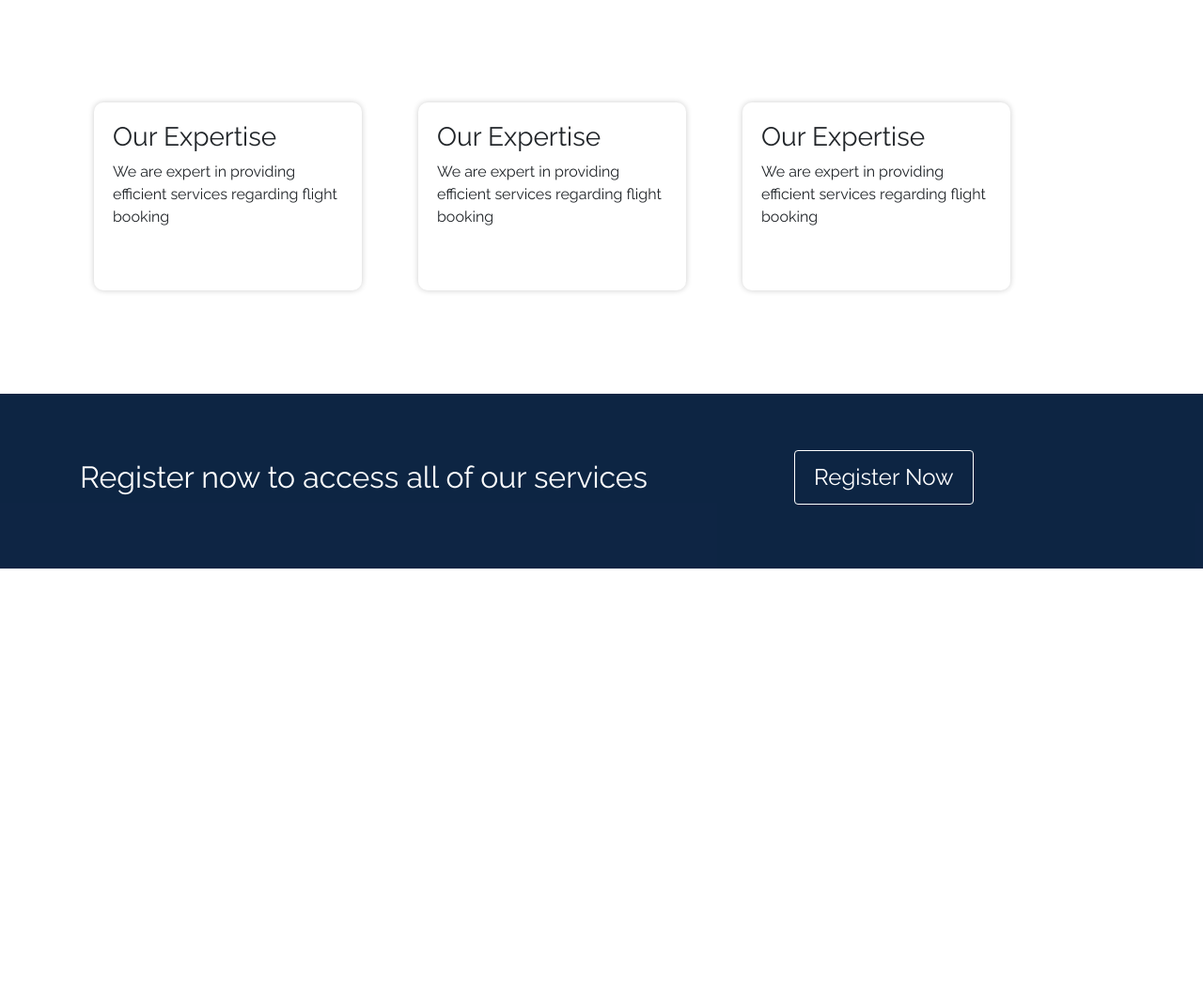
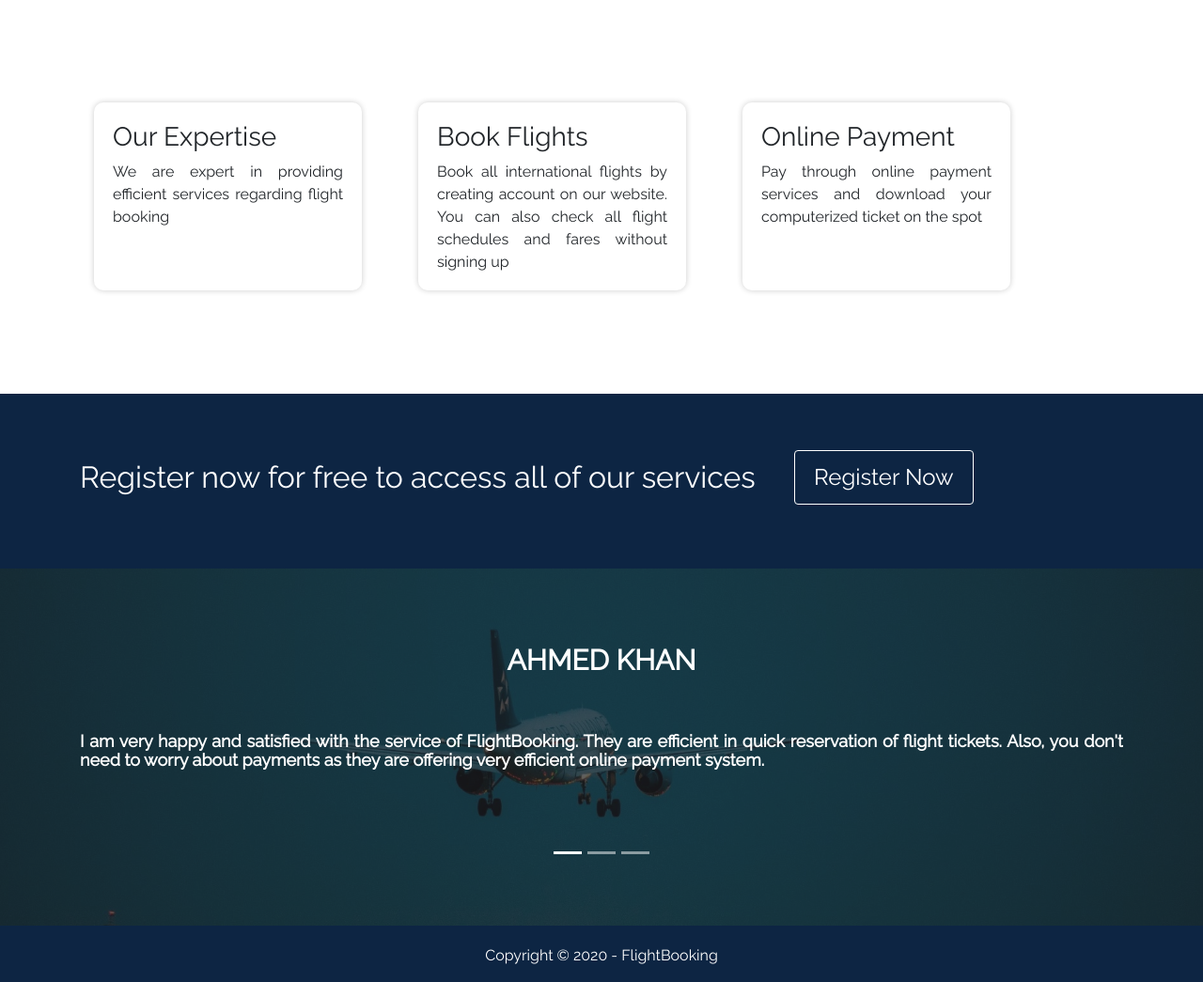
Before and after one commit to talha-programmer/flight-booking, a PHP site: page / in a window 1280 px wide. Shown: the part 482-1527 px from the top of the page at 94% size. Before the commit the page ends 1087 px from the top, so only its background shows below. Run offline with PHP 8.4, Linux system fonts and the light colour scheme.

Commit message:
Finished homepage: included testimonials, minor changes in css and some code refactor

```diff
--- a/include/footer.php
+++ b/include/footer.php
@@ -1,3 +1,26 @@
+<footer class="footer" style="padding-top: 20px;">
+
+    <div class="container">
+
+        <div class="row">
+
+            <div class="col-md-12">
+
+                <div id="copyright">
+
+                    <p>Copyright &copy; 2020 <a href="#"> - FlightBooking </a></p>
+
+                </div>
+
+            </div>
+
+
+        </div>
+    </div>
+
+
+
+</footer>
 
 </body>
 </html>
--- a/public/css/style.css
+++ b/public/css/style.css
@@ -1,3 +1,4 @@
+/*-------Generic CSS----------*/
 * {
     margin: 0;
     padding: 0;
@@ -7,20 +8,20 @@ body{
     font-family: 'Raleway', 'sans-serif';
     overflow-x: hidden;
     overflow-y: scroll;
+    min-height: 100vh;
 }
 
-.form_with_shadow {
-    padding: 40px;
-    margin: 40px;
-    box-shadow: 0px 2px 18px 0px rgba(0,0,0,0.3);
+p {
+    text-align: justify;
 }
 
-/*Error labels*/
-.error {
-    color: red;
-    font-size: small;
+.btn-primary {
+    background-color: #092140fa;
+    border-color: #092140fa;
 }
 
+
+/*--------Home Page-------*/
 #section_1 {
     background-image: url("../images/flight1.jpg");
     background-size: cover;
@@ -40,8 +41,6 @@ body{
     font-size: x-large;
     padding: 20px 40px;
     margin-top: 5px;
-    background-color: #092140fa;
-    border-color: #092140fa;
     text-transform: uppercase;
 }
 
@@ -64,3 +63,70 @@ body{
     background-color: transparent;
     border-color: white;
 }
+
+.footer {
+    background-color: #092140fa;
+}
+
+#copyright p, #copyright a {
+    text-align: center;
+    color: white;
+}
+
+
+.testimonial{
+    background-image: url("../images/flight2.jpg");
+    background-position: 50% 50%;
+    background-attachment: fixed;
+    background-repeat: no-repeat;
+    background-size: cover;
+    -o-background-size: cover;
+    -webkit-background-size: cover;
+    -moz-background-size: cover;
+}
+
+.testimonial-overlay{
+    padding-top: 80px;
+    padding-bottom: 80px;
+    background-color: rgba(31, 31, 31, 0.7);
+}
+
+.carousel-indicators{
+    bottom: -30px;
+}
+
+
+.testimonial-caption{
+    padding-bottom: 70px;
+
+}
+
+.testimonial-caption h2 {
+    color: white;
+    text-transform: uppercase;
+    font-weight: 900;
+    font-size: 30px;
+}
+
+
+.testimonial-caption p{
+    color: white;
+    font-size: 18px;
+    line-height: 20px;
+    padding-top: 50px;
+    font-weight: 700;
+}
+
+/*Login and Registration forms*/
+.form_with_shadow {
+    padding: 40px;
+    margin: 40px;
+    box-shadow: 0px 2px 18px 0px rgba(0,0,0,0.3);
+}
+
+
+/*Error labels on forms*/
+.error {
+    color: red;
+    font-size: small;
+}
--- a/public/index.php
+++ b/public/index.php
@@ -24,12 +24,13 @@
                 <p>We are expert in providing efficient services regarding flight booking</p>
             </div>
             <div class="col-md-3 offset-1 shadow_box">
-                <h3>Our Expertise</h3>
-                <p>We are expert in providing efficient services regarding flight booking</p>
+                <h3>Book Flights</h3>
+                <p>Book all international flights by creating account on our website.
+                    You can also check all flight schedules and fares without signing up</p>
             </div>
             <div class="col-md-3 offset-1 shadow_box">
-                <h3>Our Expertise</h3>
-                <p>We are expert in providing efficient services regarding flight booking</p>
+                <h3>Online Payment</h3>
+                <p>Pay through online payment services and download your computerized ticket on the spot</p>
             </div>
         </div>
     </div>
@@ -40,7 +41,7 @@
     <div class="container">
         <div class="row">
             <div class="col-md-8" style="margin: 10px 0px 10px 0px;">
-                <h2>Register now to access all of our services</h2>
+                <h2>Register now for free to access all of our services</h2>
             </div>
             <div class="col-md-3">
                 <a class="btn btn-primary register_button">Register Now</a>
@@ -50,7 +51,73 @@
 
 </div>
 
+<div class="testimonial">
 
+    <div class="testimonial-overlay">
 
+        <div class="container">
+
+            <div class="row">
+
+                <div class="col-md-12">
+
+                    <div id="carousel-testimonial" class="carousel slide" data-ride= "carousel">
+
+                        <!-- Indicators -->
+                        <ol class="carousel-indicators">
+                            <li data-target="#carousel-testimonial" data-slide-to="0" class="active"></li>
+                            <li data-target="#carousel-testimonial" data-slide-to="1"></li>
+                            <li data-target="#carousel-testimonial" data-slide-to="2"></li>
+                        </ol>
+
+                        <!-- wrapper for slides -->
+                        <div class="carousel-inner">
+
+                            <!-- Item 1-->
+                            <div class="carousel-item active text-center">
+                                <div class="testimonial-caption">
+                                    <h2>Ahmed Khan</h2>
+                                    <p>I am very happy and satisfied with the service of FlightBooking. They are efficient
+                                        in quick reservation of flight tickets. Also, you don't need to worry about payments
+                                        as they are offering very efficient online payment system.</p>
+                                </div>
+                            </div>
+
+                            <!-- Item 2-->
+                            <div class="carousel-item text-center">
+
+                                <div class="testimonial-caption">
+                                    <h2>Junaid Tariq</h2>
+                                    <p>FlightBooking offers very good services for the booking of international flights.
+                                        Also, their customer support service department is very efficient. I would give 9 out
+                                       of 10 rating to FlightBooking</p>
+                                </div>
+                            </div>
+
+                            <!-- Item 3-->
+                            <div class="carousel-item text-center">
+
+                                <div class="testimonial-caption">
+
+                                    <h2>Muhammad Imran</h2>
+                                    <p>FlightBooking always helps you when you are in hurry to travel somewhere. They offer
+                                       very quick reservation of tickets of all airlines.</p>
+                                </div>
+
+                            </div>
+
+                        </div>
+
+                    </div>
+
+                </div>
+
+            </div>
+
+        </div>
+
+    </div>
+
+</div>
 
 <?php require_once ("../include/footer.php"); ?>
--- a/public/login.php
+++ b/public/login.php
@@ -16,7 +16,7 @@ if(isset($_POST["submit"]))
 
 <?php require_once ("../include/header.php");?>
 <script type="text/javascript" src="javascript/jquery.validate.min.js"></script>
-<div class="container">
+<div class="container" style="min-height: 83vh;">
     <div class="row">
         <div class="col-lg-4 ml-auto mr-auto form_with_shadow">
             <h3>Login Now!</h3>
```
Also changed, not shown: public/images/flight1.jpg (added), public/images/flight2.jpg (added).
